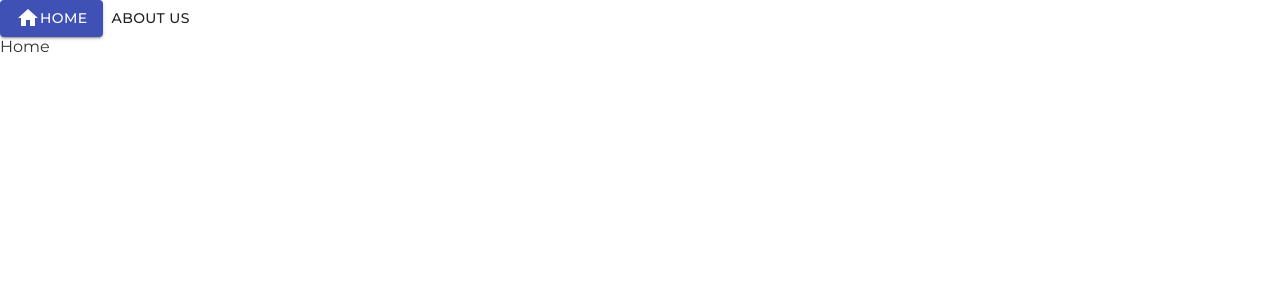
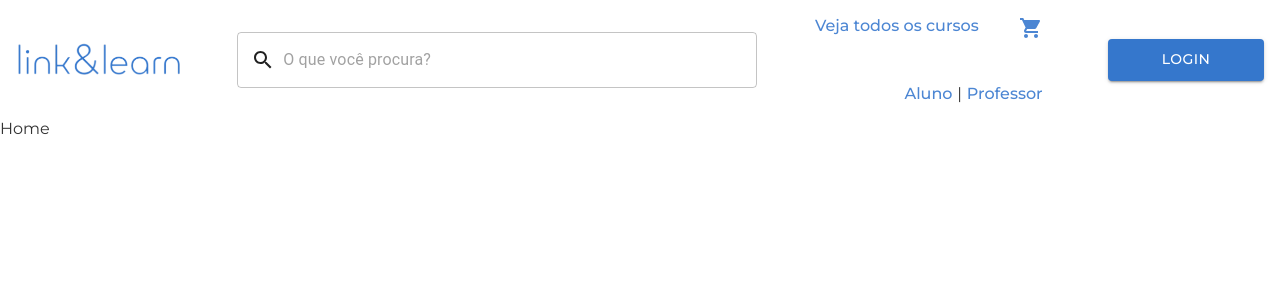
Before and after one commit to sasle/LinkNLearn, a React (Create React App) app in the folder LinkNLearn/: page / in a window 1280 px wide. Shown: the top 300 px of the page. Built offline with nearby package versions, Linux system fonts and the light colour scheme.

Commit message:
header component

```diff
--- a/LinkNLearn/src/App.js
+++ b/LinkNLearn/src/App.js
@@ -1,20 +1,33 @@
-import React, { Component } from 'react';
+import React from 'react';
+import { createTheme } from '@material-ui/core/styles';
+import { ThemeProvider } from '@material-ui/styles';
 import { BrowserRouter as Router, Switch, Route } from 'react-router-dom';
 import Home from './pages/Home';
 import About from './pages/About';
 import './assets/custom.css';
 
-class App extends Component {
-  render() {
-    return (
+
+function App() {
+  const theme = createTheme({
+    palette: {
+      primary: {
+        main: '#3577CC',
+      },
+      secondary: {
+        main: '#fff',
+      },
+    },
+  });
+  return (
+    <ThemeProvider theme={theme}>
       <Router>
         <Switch>
           <Route exact path='/' component={Home} />
           <Route exact path='/about' component={About} />
         </Switch>
       </Router>
-    );
-  }
+    </ThemeProvider>
+  );
 }
 
 export default App;
--- a/LinkNLearn/src/assets/custom.css
+++ b/LinkNLearn/src/assets/custom.css
@@ -23,4 +23,10 @@ body {
 
 a {
     text-decoration: none;
+    color: #4c86d3;
+    font-weight: 500;
 }
+
+a:hover {
+    opacity: 0.9;
+}
--- a/LinkNLearn/src/components/Header/index.js
+++ b/LinkNLearn/src/components/Header/index.js
@@ -1,17 +1,64 @@
 import React from 'react';
 import { Link } from 'react-router-dom';
-import { Button } from '@material-ui/core';
-import HomeIcon from '@material-ui/icons/Home';
+import Logo from '../../assets/images/logo.png';
+import './style.css';
+
+import InputAdornment from '@material-ui/core/InputAdornment';
+import Search from '@material-ui/icons/Search';
+import ShoppingCartIcon from '@material-ui/icons/ShoppingCart';
+import { Button, Grid } from '@material-ui/core';
+import TextField from '@material-ui/core/TextField'
+
 
 function Header() {
   return (
     <header className="header">
-      <Link to={'/'}>
-        <Button variant="contained" color="primary"><HomeIcon />Home</Button>
-      </Link>
-      <Link to={'/about'}>
-        <Button>About Us</Button>
-      </Link>
+      <Grid container alignItems="center" justifyContent="space-between">
+        <Grid item container xs={12} sm={4} md={2} alignItems="flex-start">
+          <img src={Logo} alt="Link & Learn logo" />
+        </Grid>
+        <Grid item xs={false} sm={4} md={5}>
+          <TextField
+            variant="outlined"
+            InputProps={{
+              startAdornment: (
+                <InputAdornment position="start">
+                  <Search />
+                </InputAdornment>
+              ),
+              placeholder: 'O que você procura?',
+            }}
+            className="searchBar"
+          />
+        </Grid>
+        <Grid item container md={3} spacing={5} justifyContent="flex-end">
+          <Grid item md={"auto"}>
+            <Link>
+              <p>Veja todos os cursos</p>
+            </Link>
+          </Grid>
+          <Grid item md={"auto"}>
+            <Link>
+              <ShoppingCartIcon />
+            </Link>
+          </Grid>
+          <Grid item md={"auto"}>
+            <span style={{ display: 'flex' }}>
+              <Link>
+                <p>Aluno</p>
+              </Link>
+              <p style={{ padding: '0 .3em' }}>|</p>
+              <Link>
+                <p>Professor</p>
+              </Link>
+            </span>
+          </Grid>
+
+        </Grid>
+        <Grid item xs={false} sm={4} md={2}>
+          <Button color="primary" variant="contained" className="button">Login</Button>
+        </Grid>
+      </Grid>
     </header>
   );
 }
--- a/LinkNLearn/src/components/Header/style.css
+++ b/LinkNLearn/src/components/Header/style.css
@@ -0,0 +1,17 @@
+.header {
+    padding: 1em;
+}
+
+img {
+    max-width: 13vw;
+}
+
+.searchBar {
+    width: 100%;
+}
+
+.button {
+    width: 75%;
+    height: 3em;
+    float: right;
+}
```
Also changed, not shown: LinkNLearn/src/assets/images/logo.png (added).
